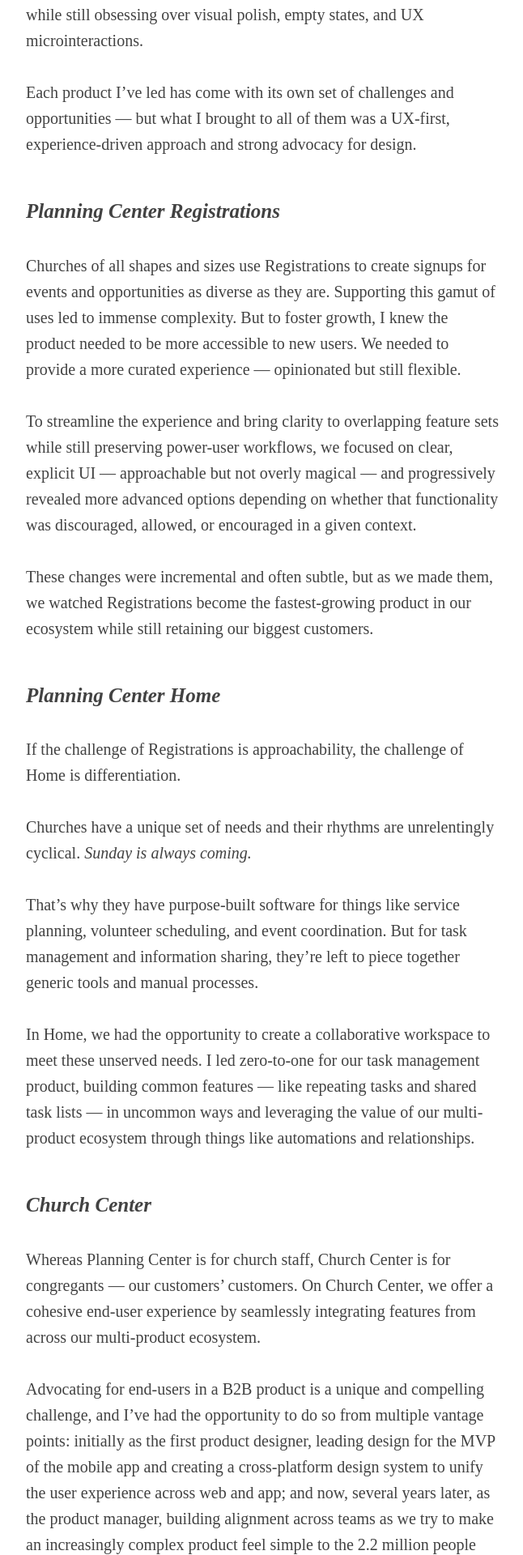
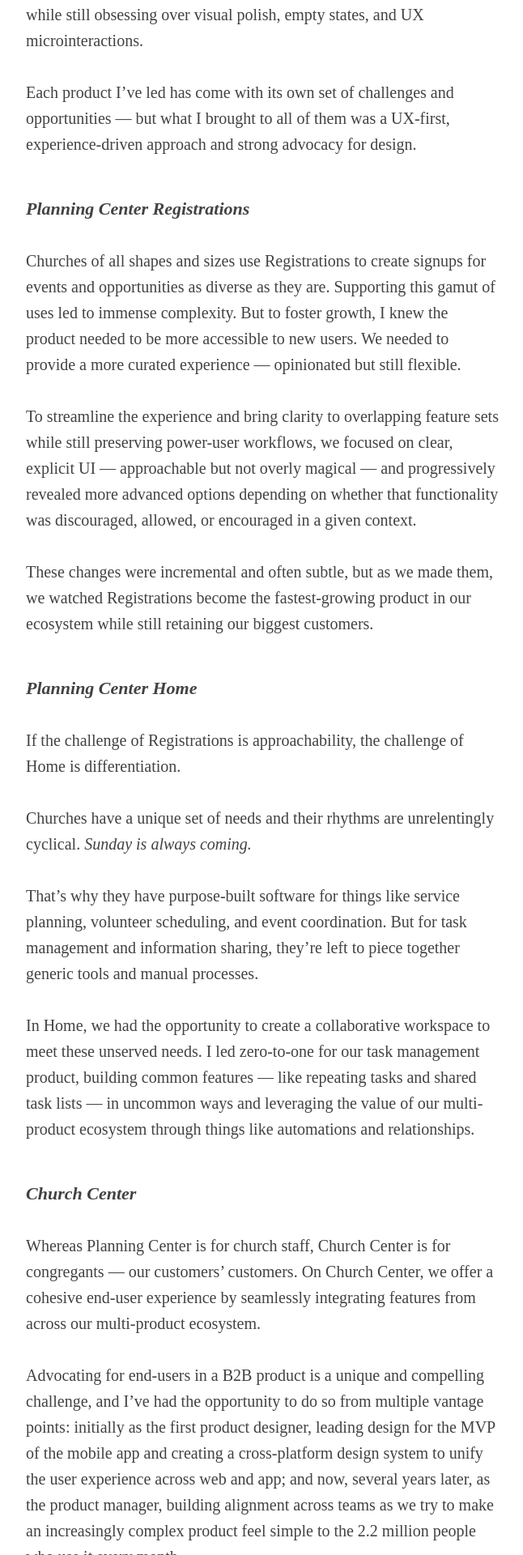
Before and after one commit to luminarie/luminarie.github.io, a Jekyll site: the page work/index.html, which Jekyll copies as it is, in a window 1280 px wide. Shown: the part 518-2438 px from the top of the page at 81% size, without its empty margins (384-1030 px from the left). Built offline with Jekyll 4.4.1, drawn with Linux system fonts in a browser that asks for light colours; some web fonts are replaced.

Commit message:
typographical adjustments

```diff
--- a/css/style.css
+++ b/css/style.css
@@ -201,7 +201,7 @@
 
 #main h3 {
     font:
-        bold italic 1.25em/1.5em baskerville-display-pt,
+        bold italic 22px/32px baskerville-display-pt,
         serif;
     margin-top: 48px;
     margin-bottom: 32px;
@@ -255,9 +255,9 @@
 }
 
 #main #previously em {
-    font-style: normal;
-    font-size: 14px;
-    font-family: brandon-grotesque, sans-serif;
+    font:
+        14px/24px brandon-grotesque,
+        sans-serif;
     text-transform: uppercase;
     letter-spacing: 2px;
 }
```
